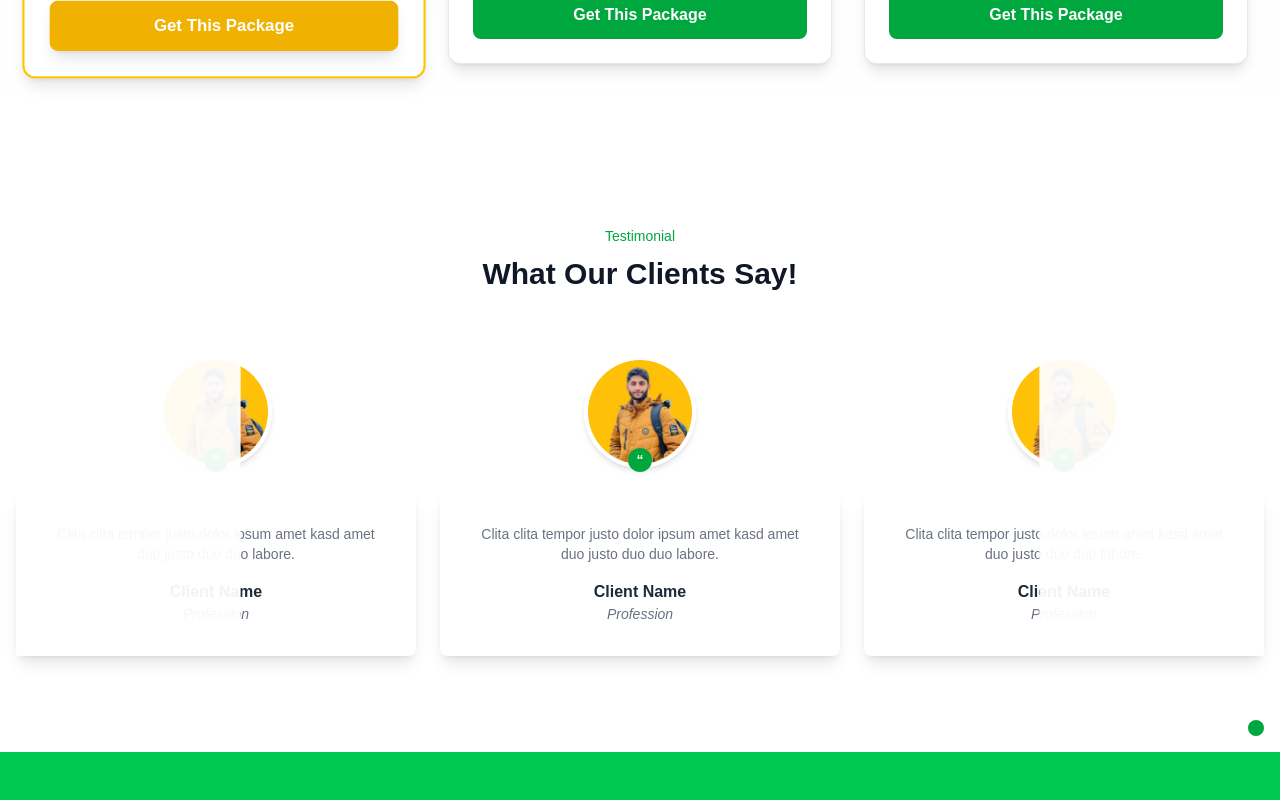
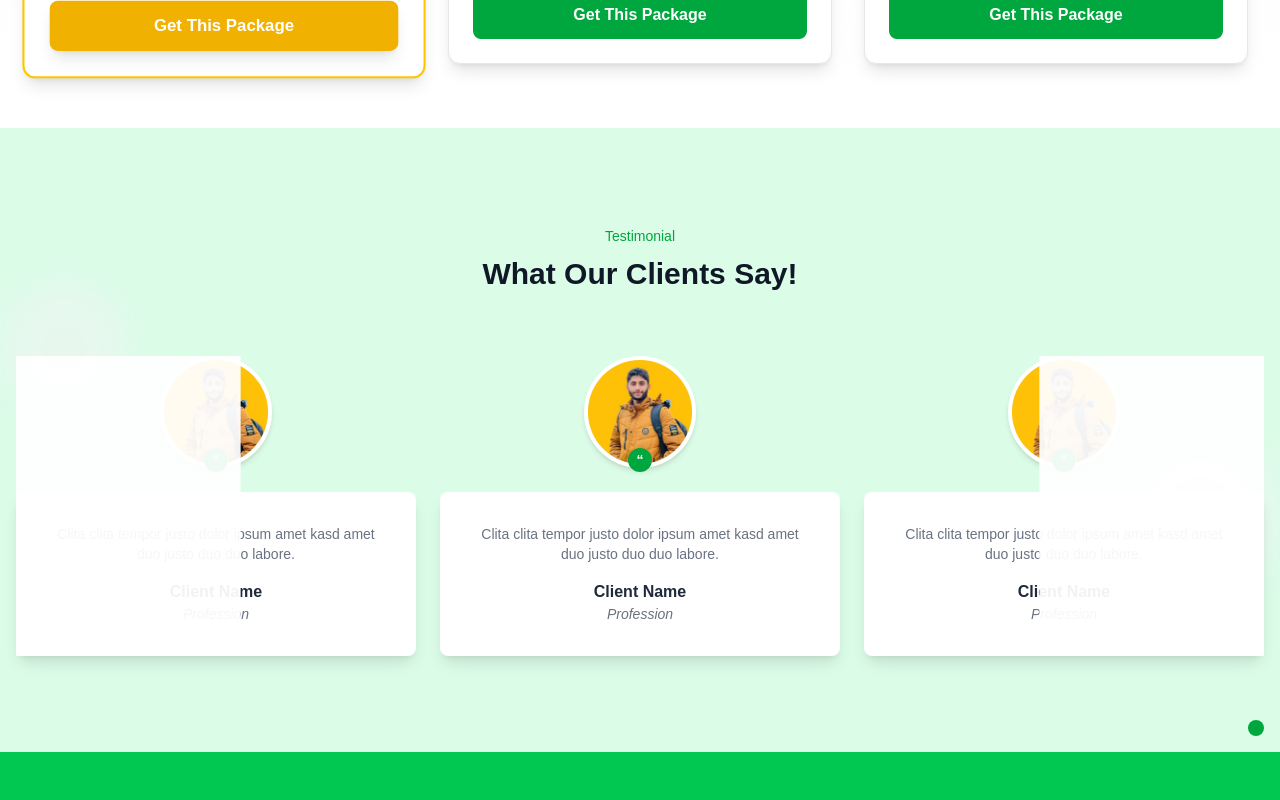
Before and after one commit to musadaqhanif/Solar-Services, a Next.js app: page /services/commercial in a window 1280 px wide. Shown: the part 2540-3340 px from the top of the page. Built offline with nearby package versions, Linux system fonts and the light colour scheme.

Commit message:
color issue fixed

```diff
--- a/src/app/components/clients.js
+++ b/src/app/components/clients.js
@@ -5,7 +5,7 @@ import Image from 'next/image';
 
 export default function TestimonialSection() {
   return (
-    <section className="relative bg-white py-24 px-4">
+    <section className="relative bg-green-100 py-24 px-4 isolate">
       {/* Decorative Background Circles */}
       <div className="absolute left-0 top-1/4 -z-10 h-32 w-32 bg-gray-100 rounded-full opacity-50 blur-lg" />
       <div className="absolute right-0 bottom-1/4 -z-10 h-40 w-40 bg-gray-100 rounded-full opacity-50 blur-lg" />
@@ -54,7 +54,6 @@ export default function TestimonialSection() {
                 <p className="text-gray-800 font-semibold">Client Name</p>
                 <p className="text-gray-500 italic text-sm">Profession</p>
               </div>
-
             </div>
             <div className="absolute inset-0 bg-white opacity-94" style={{ clipPath: 'inset(0 82% 0 0)' }}></div>
           </div>
@@ -74,7 +73,6 @@ export default function TestimonialSection() {
                   “
                 </span>
               </div>
-
             </div>
             <div className="bg-white rounded-lg shadow-lg px-8 pt-8 pb-8 w-full max-w-lg relative">
               <div className="text-center">
@@ -84,7 +82,6 @@ export default function TestimonialSection() {
                 <p className="text-gray-800 font-semibold">Client Name</p>
                 <p className="text-gray-500 italic text-sm">Profession</p>
               </div>
-
             </div>
           </div>
 
--- a/src/app/contact/page.js
+++ b/src/app/contact/page.js
@@ -44,7 +44,7 @@ export default function ContactUs() {
       <FaEnvelope className="text-lg md:text-xl" />
     </div>
     <div>
-      <p className="text-base md:text-lg font-semibold text-gray-900">Mail for information:</p>
+      <p className="text-base md:text-lg font-semibold text-white">Mail for information:</p>
       <a href="mailto:neurixsolution@gmail.com" className="text-sm md:text-base text-blue-600">neurixsolution@gmail.com</a>
     </div>
   </div>
@@ -56,7 +56,7 @@ export default function ContactUs() {
             <input
               type="text"
               placeholder="Name"
-              className="w-full border border-gray-300 rounded-md px-4 py-3 focus:outline-none focus:ring-2 focus:ring-green-500"
+              className="w-full text-black border border-gray-300 rounded-md px-4 py-3 focus:outline-none focus:ring-2 focus:ring-green-500"
             />
             <input
               type="text"
```
